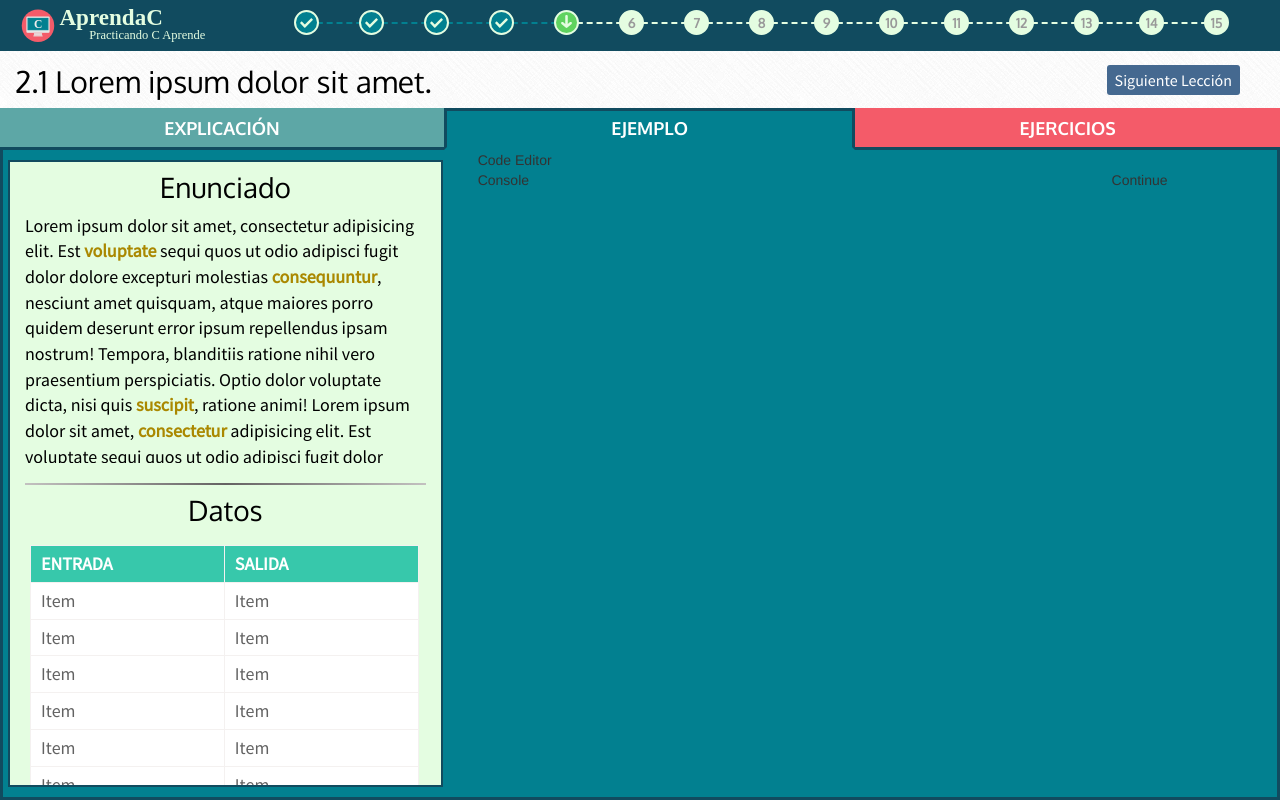
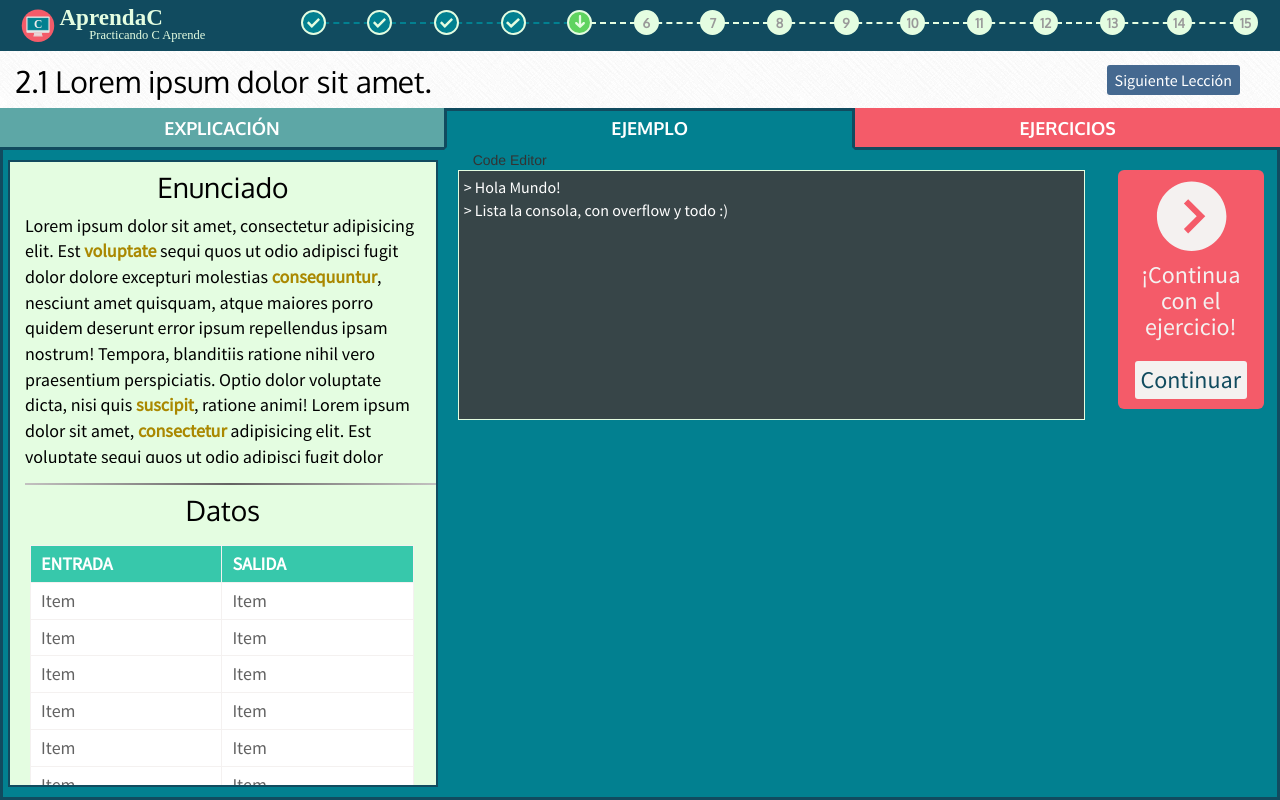
Before and after one commit to yossely/Aplicacion-Web-Para-el-Autoaprendizaje-Basico-de-Lenguaje-C, a website: page dist/main.html in a window 1280 px wide. Drawn offline with Linux system fonts and the light colour scheme.

Commit message:
Diseño de la consola y diseño del box para pasar a la siguiente seccion, en este caso ejercicios

```diff
--- a/source/sass/styles.scss
+++ b/source/sass/styles.scss
@@ -6,8 +6,18 @@ $color_explanation: #5DA7A6;
 $color_explanation_darker: #4A8685;
 $color_lightGray: #F4F1F0;
 $color_lightGrayDarker: #C3C1C0;
-$color_olive: #aa8800;
+$color_olive: #AA8800;
 $color_cyan: #37C8AB;
+$color_console: #374548;
+
+/* Expand the container to the entire page width */
+.container-fluid{
+	padding-right: 0px;
+	.row {
+		margin-right: 0px;
+	}
+}
+
 
 .unit-title {
 	font-family: $font_title;
@@ -205,14 +215,25 @@ $color_cyan: #37C8AB;
 /* Continue boxes */
 
 .continue-box {
-	background-color: $color_1NavyBlue;
+
 	border-radius: 6px;
 	padding: 10px 5px;
 	margin-bottom: 10px;
 	position: relative;
 	text-align: center;
 	color: $color_lightGray;
-	width: 80%;
+
+	&.explanation-continue-box {
+		background-color: $color_1NavyBlue;
+		width: 80%;
+	}
+
+	&.example-continue-box {
+		background-color: $color_5Magenta;
+		width: 95%;
+		margin-right: -15%;
+		float: right;
+	}
 
 	h3,
 	button.btn-continue-box {
@@ -240,6 +261,8 @@ $color_cyan: #37C8AB;
 	border: 2px solid $color_1NavyBlue;
 	margin: 10px 20px;
 	color: $color_black;
+	padding-right: 0px;
+
 	h3 {
 		font-family: $font_title;
 		font-size: 28px;
@@ -320,3 +343,22 @@ hr {
 		}
 	}
 }
+
+/* Console */
+
+.console {
+	background-color: $color_console;
+	border: 1px solid $color_3Aquamarine;
+	color: $color_white;
+	width: 120%;
+	height: 250px;
+
+	p {
+		font-family: $font_main;
+		font-size: 16px;
+		margin: 5px;
+		height: 240px;
+	    overflow-y: scroll;
+		overflow-x: hidden;
+	}
+}
```
Also changed, not shown: dist/assets/css/styles.css, dist/main.html, 1 other file.
